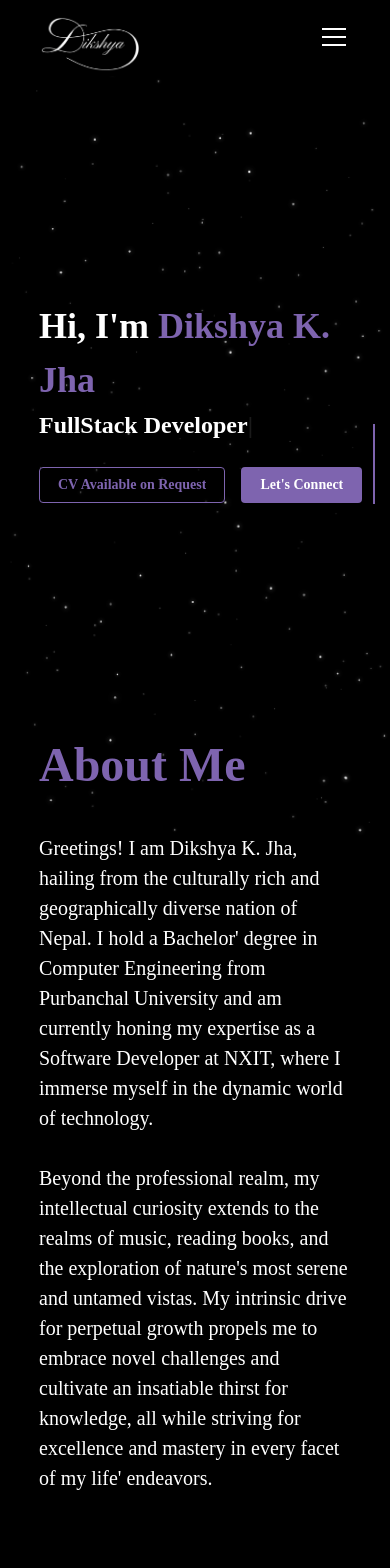
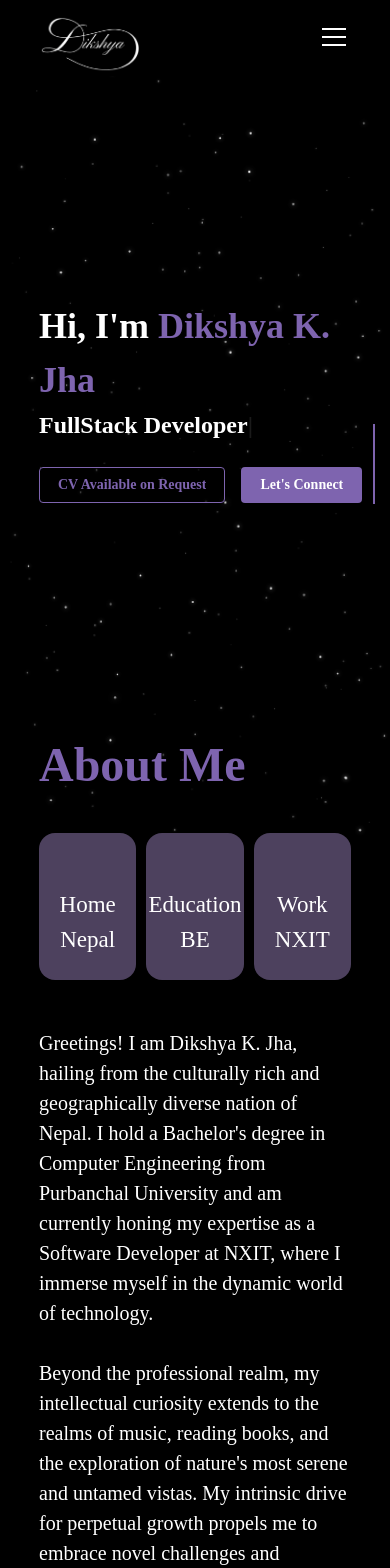
Before and after one commit to dikshyajha/portfolio, a Next.js app: page / in a window 390 px wide. Shown: the top 1568 px of the page. Built offline with nearby package versions, Linux system fonts and the light colour scheme; some icons are missing.

Commit message:
Style: Modify Design

```diff
--- a/app/globals.css
+++ b/app/globals.css
@@ -36,3 +36,19 @@ html {
   color: #ccc;
 
 }
+
+.custom-paper {
+  display: flex;
+  flex-direction: column;
+  justify-content: center;
+  align-items: center;
+  background-color: #4d415e !important;
+  border: 2px solid transparent;
+  transition: all 300ms;
+}
+
+.custom-paper:hover {
+  background-color: black !important;
+  border-color: #7e64af;
+  color: #7e64af;
+}
--- a/app/layout.tsx
+++ b/app/layout.tsx
@@ -1,6 +1,6 @@
 import type { Metadata } from "next";
 // import { Outfit, Ovo, Tenor_Sans, Assistant } from "next/font/google";
-import { MantineProvider } from "@mantine/core";
+import { ColorSchemeScript, MantineProvider } from "@mantine/core";
 import "@mantine/core/styles.css";
 import '@mantine/carousel/styles.css';
 import "./globals.css";
@@ -42,6 +42,7 @@ export default function RootLayout({
 }) {
   return (
     <html lang="en">
+      <head><ColorSchemeScript /></head>
       <body className={`relative bg-black text-white`}>
         <MantineProvider>
           <div className="">
--- a/components/modules/Landing/About.tsx
+++ b/components/modules/Landing/About.tsx
@@ -10,20 +10,14 @@ export const About = () => {
           About Me
         </div>
         <div className="flex lg:justify-between lg:flex-row-reverse flex-col w-full lg:gap-x-xl mt-lg">
-          <div className="hidden lg:w-2/4 lg:flex mb-xl lg:mb-0">
+          <div className="lg:w-2/4 flex mb-xl lg:mb-0">
             <Grid gutter="10" justify="center" align="center">
               <Grid.Col span={4} className="">
                 <Paper
                   shadow="lg"
                   radius="lg"
                   p="lg"
-                  style={{
-                    display: "flex",
-                    flexDirection: "column",
-                    justifyContent: "center",
-                    alignItems: "center",
-                  }}
-                  className="bg-[#4d415e] hover:bg-black hover:border-purpleDark hover:text-[#7e64af] border-2 border-transparent transition-all duration-300 sm:w-[220px] sm:h-[200px] lg:w-[180px] lg:h-[280px] "
+                  className="bg-purpleDark hover:bg-black hover:border-purpleDark hover:text-[#7e64af] border-2 border-transparent flex flex-col items-center justify-center transition-all duration-300 sm:w-[220px] sm:h-[200px] lg:w-[180px] lg:h-[280px] "
                 >
                   <Home size={32} />
                   <Text className="text-xl">Home</Text>
@@ -35,8 +29,7 @@ export const About = () => {
                   shadow="lg"
                   radius="lg"
                   p="lg"
-
-                  className="flex flex-col justify-center items-center bg-[#4d415e] hover:bg-black hover:border-purpleDark hover:text-[#7e64af] border-2 border-transparent transition-all duration-300 sm:w-[220px] sm:h-[200px] lg:w-[180px] lg:h-[280px]"
+                  className="bg-purpleDark hover:bg-black hover:border-purpleDark hover:text-[#7e64af] border-2 border-transparent flex flex-col items-center justify-center transition-all duration-300 sm:w-[220px] sm:h-[200px] lg:w-[180px] lg:h-[280px]"
                 >
                   <School size={32} />
                   <Text className="text-xl">Education</Text>
@@ -48,13 +41,7 @@ export const About = () => {
                   shadow="lg"
                   radius="lg"
                   p="lg"
-                  style={{
-                    display: "flex",
-                    flexDirection: "column",
-                    justifyContent: "center",
-                    alignItems: "center",
-                  }}
-                  className="bg-[#4d415e] hover:bg-black hover:border-purpleDark hover:text-[#7e64af] border-2 border-transparent flex flex-col items-center justify-center transition-all duration-300 sm:w-[220px] sm:h-[200px] lg:w-[180px] lg:h-[280px]"
+                  className="bg-purpleDark hover:bg-black hover:border-purpleDark hover:text-[#7e64af] border-2 border-transparent flex flex-col items-center justify-center transition-all duration-300 sm:w-[220px] sm:h-[200px] lg:w-[180px] lg:h-[280px]"
                 >
                   <Briefcase size={32} />
                   <Text className="text-xl">Work</Text>
@@ -65,7 +52,7 @@ export const About = () => {
           </div>
           <div className="lg:w-2/4 text-lg">
             Greetings! I am Dikshya K. Jha, hailing from the culturally rich and
-            geographically diverse nation of Nepal. I hold a Bachelor&apos; degree
+            geographically diverse nation of Nepal. I hold a Bachelor&apos;s degree
             in Computer Engineering from Purbanchal University and am currently
             honing my expertise as a Software Developer at NXIT, where I immerse
             myself in the dynamic world of technology.
@@ -76,7 +63,7 @@ export const About = () => {
             most serene and untamed vistas. My intrinsic drive for perpetual
             growth propels me to embrace novel challenges and cultivate an
             insatiable thirst for knowledge, all while striving for excellence
-            and mastery in every facet of my life&apos; endeavors.
+            and mastery in every facet of my life&apos;s endeavors.
           </div>
 
 
--- a/tailwind.config.ts
+++ b/tailwind.config.ts
@@ -6,6 +6,13 @@ const config: Config = {
     "./pages/**/*.{js,ts,jsx,tsx,mdx,html}",
     "./components/**/*.{js,ts,jsx,tsx,mdx,html}",
     "./app/**/*.{js,ts,jsx,tsx,mdx,html}",
+  ],
+  safelist: [
+    'bg-[#4d415e]',
+    'hover:bg-black',
+    'border-purpleDark',
+    'hover:border-purpleDark',
+    'hover:text-[#7e64af]',
   ],
 
   theme: {
```
